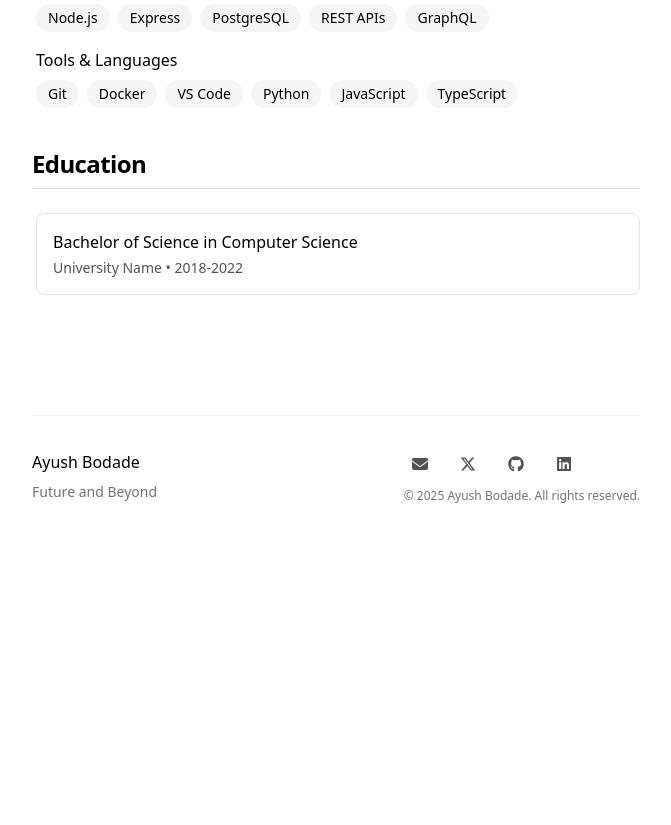
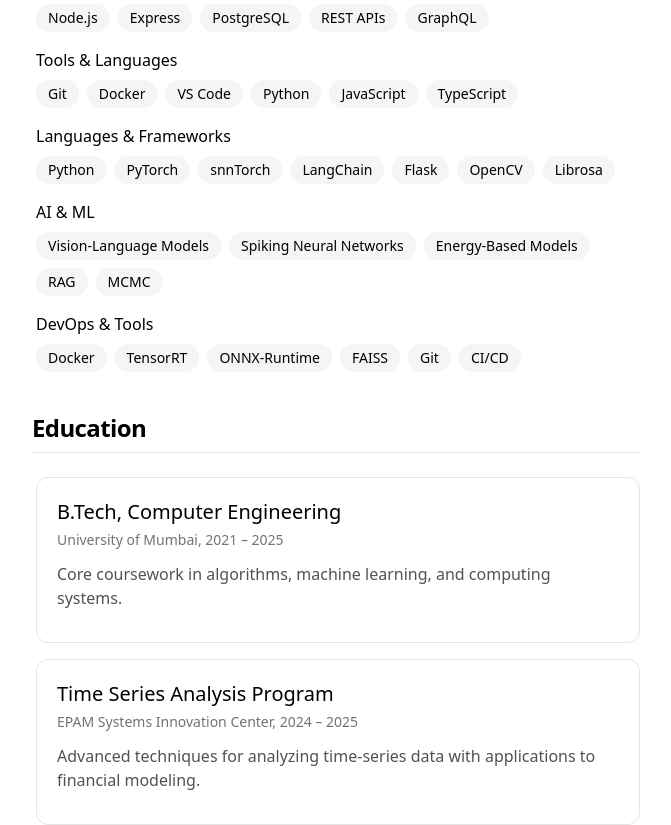
Before and after one commit to ayushb03/personal-website, a Next.js app: page /about in a window 1280 px wide. Shown: the part 960-1785 px from the top of the page, without its empty margins (304-975 px from the left). Before the commit the page ends 1496 px from the top, so only its background shows below. Built offline with nearby package versions, Linux system fonts and the light colour scheme.

Commit message:
✨ feat: update About and Home sections with new content structure
- Removed outdated skills section from Home.
- Added skills and frameworks display in About page using Card components.
- Enhanced education section in About with detailed coursework information.

```diff
--- a/src/app/about/page.tsx
+++ b/src/app/about/page.tsx
@@ -1,4 +1,5 @@
 import { Section } from '../../components/section'
+import { Card } from '../../components/card'
 
 export const metadata = {
   title: 'About',
@@ -89,15 +90,57 @@ export default function AboutPage() {
               ))}
             </div>
           </div>
+
+          <div>
+            <h3 className="font-medium mb-2">Languages & Frameworks</h3>
+            <div className="flex flex-wrap gap-2">
+              {['Python', 'PyTorch', 'snnTorch', 'LangChain', 'Flask', 'OpenCV', 'Librosa'].map(skill => (
+                <span key={skill} className="px-3 py-1 bg-neutral-100 dark:bg-neutral-800 text-sm rounded-full">
+                  {skill}
+                </span>
+              ))}
+            </div>
+          </div>
+
+          <div>
+            <h3 className="font-medium mb-2">AI & ML</h3>
+            <div className="flex flex-wrap gap-2">
+              {['Vision-Language Models', 'Spiking Neural Networks', 'Energy-Based Models', 'RAG', 'MCMC'].map(skill => (
+                <span key={skill} className="px-3 py-1 bg-neutral-100 dark:bg-neutral-800 text-sm rounded-full">
+                  {skill}
+                </span>
+              ))}
+            </div>
+          </div>
+
+          <div>
+            <h3 className="font-medium mb-2">DevOps & Tools</h3>
+            <div className="flex flex-wrap gap-2">
+              {['Docker', 'TensorRT', 'ONNX-Runtime', 'FAISS', 'Git', 'CI/CD'].map(skill => (
+                <span key={skill} className="px-3 py-1 bg-neutral-100 dark:bg-neutral-800 text-sm rounded-full">
+                  {skill}
+                </span>
+              ))}
+            </div>
+          </div>
         </div>
       </Section>
 
       <Section title="Education">
         <div className="space-y-4">
-          <div className="p-4 rounded-lg border border-neutral-200 dark:border-neutral-800">
-            <h3 className="font-medium">Bachelor of Science in Computer Science</h3>
-            <p className="text-neutral-600 dark:text-neutral-400 text-sm mt-1">University Name • 2018-2022</p>
-          </div>
+          <Card
+            title="B.Tech, Computer Engineering"
+            subtitle="University of Mumbai, 2021 – 2025"
+          >
+            <p>Core coursework in algorithms, machine learning, and computing systems.</p>
+          </Card>
+
+          <Card
+            title="Time Series Analysis Program"
+            subtitle="EPAM Systems Innovation Center, 2024 – 2025"
+          >
+            <p>Advanced techniques for analyzing time-series data with applications to financial modeling.</p>
+          </Card>
         </div>
       </Section>
     </div>
--- a/src/app/page.tsx
+++ b/src/app/page.tsx
@@ -47,49 +47,6 @@ export default function Home() {
         </div>
       </Section>
 
-      <Section title="Education" id="education">
-        <div className="space-y-4">
-          <Card
-            title="B.Tech, Computer Engineering"
-            subtitle="University of Mumbai, 2021 – 2025"
-          >
-            <p>Core coursework in algorithms, machine learning, and computing systems.</p>
-          </Card>
-
-          <Card
-            title="Time Series Analysis Program"
-            subtitle="EPAM Systems Innovation Center, 2024 – 2025"
-          >
-            <p>Advanced techniques for analyzing time-series data with applications to financial modeling.</p>
-          </Card>
-        </div>
-      </Section>
-
-      <Section title="Skills" id="skills">
-        <div className="grid grid-cols-1 md:grid-cols-2 gap-3">
-          <div className="p-4 rounded-lg bg-neutral-50 dark:bg-neutral-900">
-            <h3 className="font-medium mb-2">Languages & Frameworks</h3>
-            <p className="text-sm text-neutral-600 dark:text-neutral-400">
-              Python, PyTorch, snnTorch, LangChain, Flask, OpenCV, Librosa
-            </p>
-          </div>
-
-          <div className="p-4 rounded-lg bg-neutral-50 dark:bg-neutral-900">
-            <h3 className="font-medium mb-2">AI & ML</h3>
-            <p className="text-sm text-neutral-600 dark:text-neutral-400">
-              Vision-Language Models, Spiking Neural Networks, Energy-Based Models, RAG, MCMC
-            </p>
-          </div>
-
-          <div className="p-4 rounded-lg bg-neutral-50 dark:bg-neutral-900">
-            <h3 className="font-medium mb-2">DevOps & Tools</h3>
-            <p className="text-sm text-neutral-600 dark:text-neutral-400">
-              Docker, TensorRT, ONNX-Runtime, FAISS, Git, CI/CD
-            </p>
-          </div>
-        </div>
-      </Section>
-
       <Section title="Achievements" id="achievements">
         <div className="space-y-4">
           <div className="flex items-start space-x-3">
```
